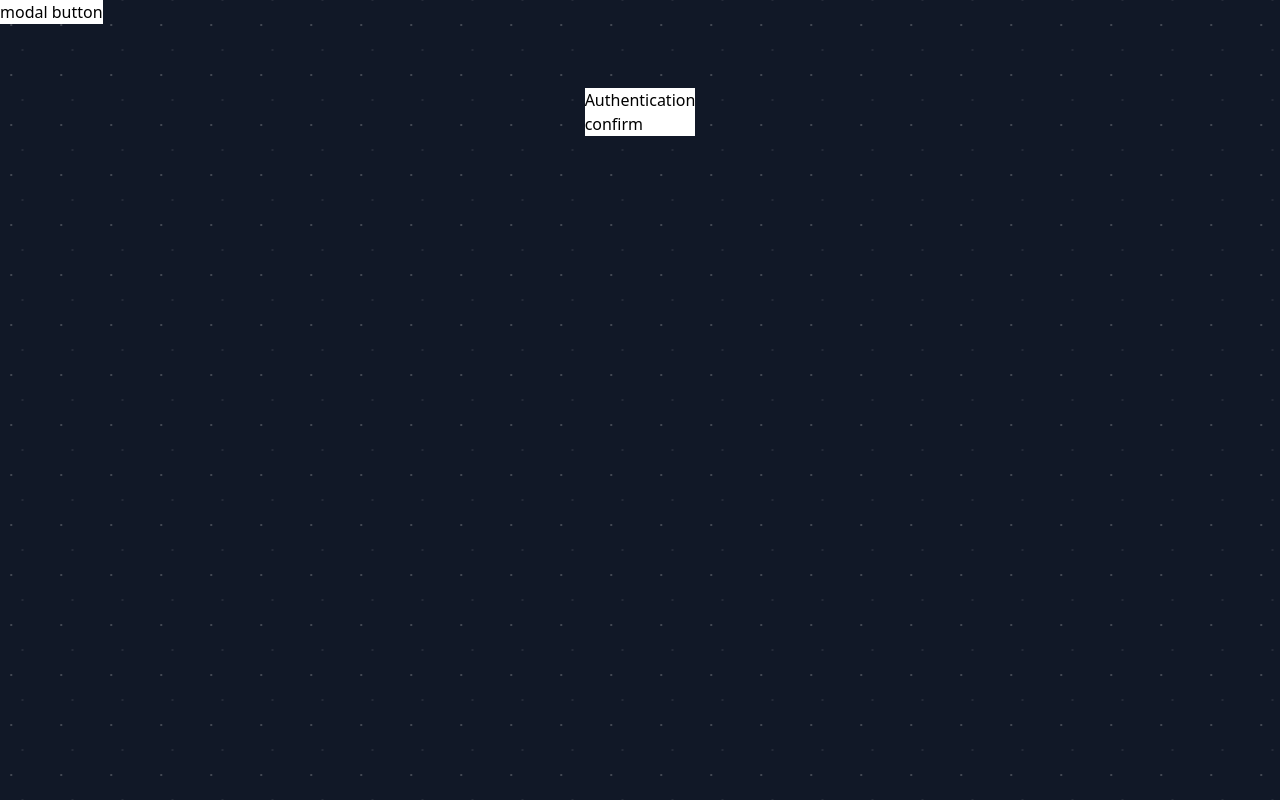
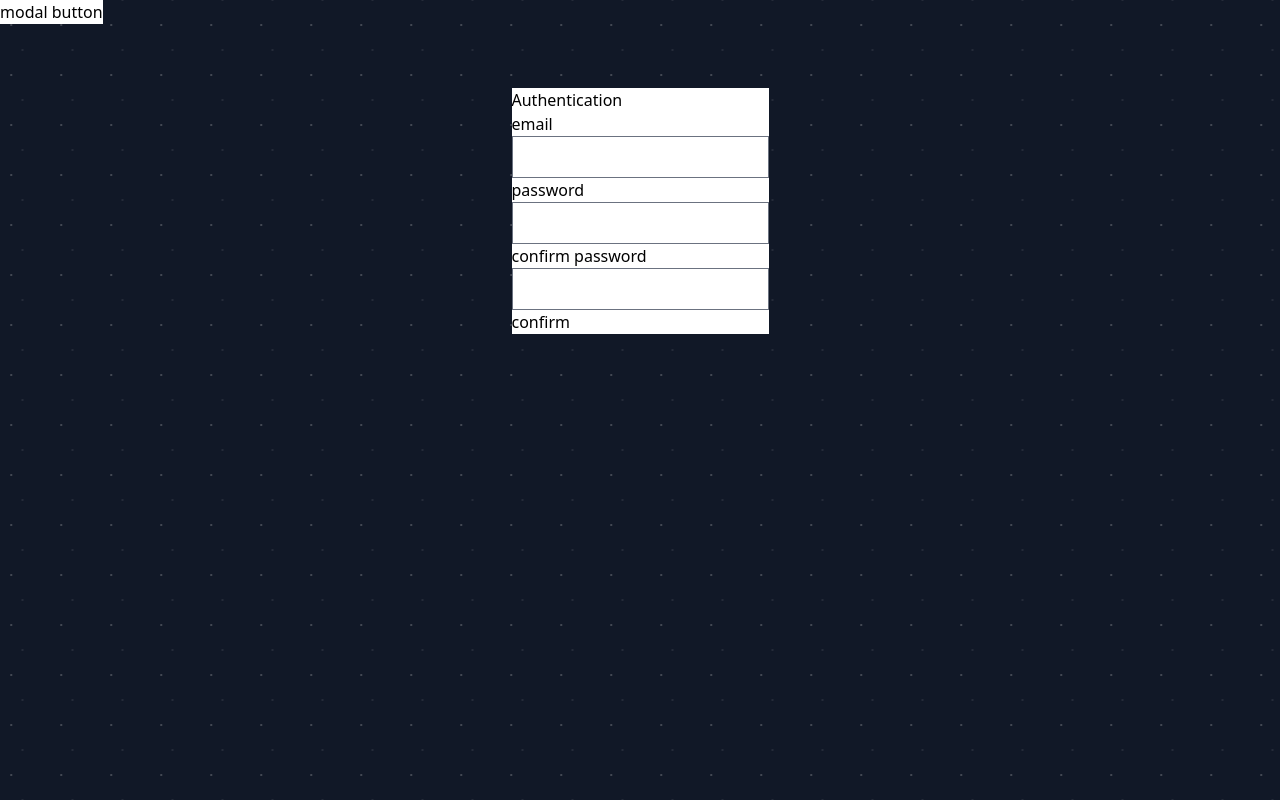
Before and after one commit to MatejMedvescek755/my-app, a React (Vite) app: page / in a window 1280 px wide. Both pictures are taken after a click on the button "modal button". Built offline with nearby package versions, Linux system fonts and the light colour scheme.

Commit message:
added fields, with list rendering and conditional rendering

```diff
--- a/src/app/app.tsx
+++ b/src/app/app.tsx
@@ -6,18 +6,18 @@ import { useState } from "react";
 
 
 const App = (): JSX.Element => {
-  const [ modalState, setModalState ] = useState(false)
+  const [ modalState, onToggle ] = useState(false)
   const openState = () => {
-    setModalState(true)
+    onToggle(true)
   }
   return (
     <main className={styles.main}>
+      <div>
       <button className="w-5 h-3 bg-white" onClick={openState} >
         modal button
       </button>
-      <div className="">
-        <Modal {...{ isOpen: modalState, Title:"Authentication", setModalState:setModalState }}></Modal>
       </div>
+        <Modal {...{isOpen:modalState, title:"Authentication", onToggle:onToggle, fields:["email","password","confirm password"] }}></Modal>
     </main>
   );
 };
--- a/src/components/modals/index.ts
+++ b/src/components/modals/index.ts
@@ -2,9 +2,9 @@ import Modal from "./modal";
 
 export interface ModalProps {
     isOpen: boolean;
-    Title:string;
-    setModalState: any;
-
+    title:string;
+    onToggle: React.Dispatch<React.SetStateAction<boolean>>;
+    fields: Array<string>;
 }
 
 export default Modal
--- a/src/components/modals/modal.tsx
+++ b/src/components/modals/modal.tsx
@@ -1,16 +1,25 @@
+import { PassThrough } from "stream";
 import { ModalProps } from "./index"
 
 
 const Modal = (props: ModalProps) => {
-    const changeState = () =>{
-        props.setModalState(false)
+    const changeState = () => {
+        props.onToggle(false)
     }
 
     return (
         <dialog open={props.isOpen} className=" bg-white border-1-black absolute top-20 left-50">
             <div className="h-20 pt-4 pb-4">
-                <p className="">{props.Title}</p>
+                <p className="">{props.title}</p>
                 <form method="dialog">
+                    <ul>
+                        {props.fields.map(field =>
+                            <li key={field}>
+                                <p>{field}</p>
+                                {field.includes("password") && <input type="password" /> || <input type="text" /> }
+                            </li>)}
+                    </ul>
+
                     <button className="p-2" onClick={changeState}>confirm
                     </button>
                 </form>
```
